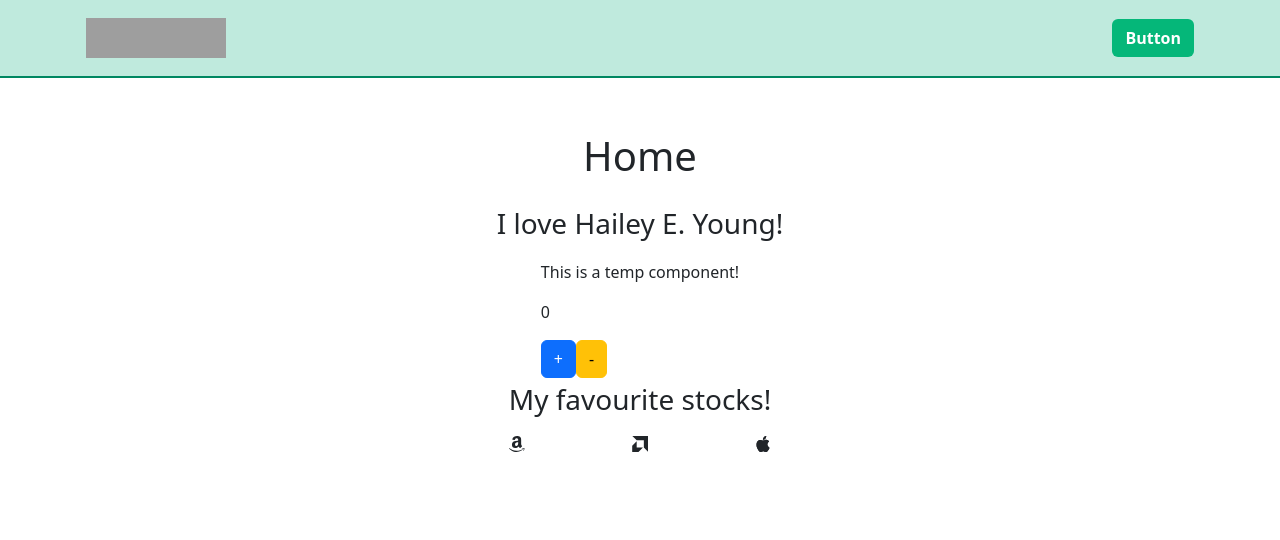
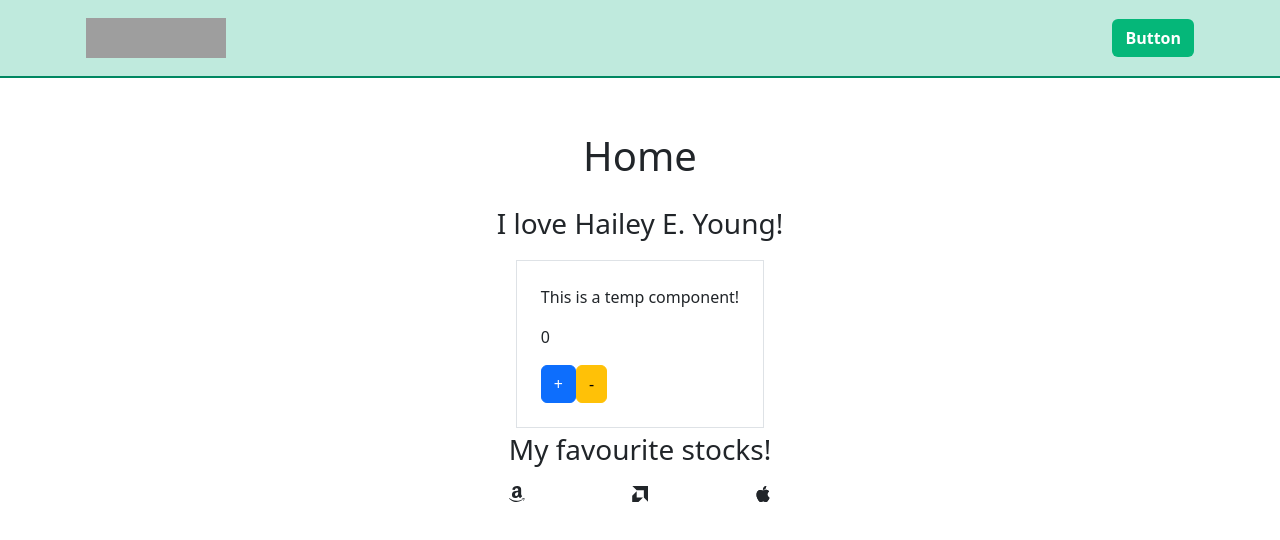
Before and after one commit to valgardg/vue-temp, a Vue app: page /home in a window 1280 px wide. Shown: the top 540 px of the page. Built offline with nearby package versions, Linux system fonts and the light colour scheme; grey boxes are pictures that could not be loaded.

Commit message:
added: border to temp component

```diff
--- a/src/components/TempComponent.vue
+++ b/src/components/TempComponent.vue
@@ -1,5 +1,5 @@
 <template>
-    <div>
+    <div class="border p-4">
         <p>This is a temp component!</p>
         <p>{{ tempCount }}</p>
         <button class="btn btn-primary" @click="increaseTempCount">+</button>
```
